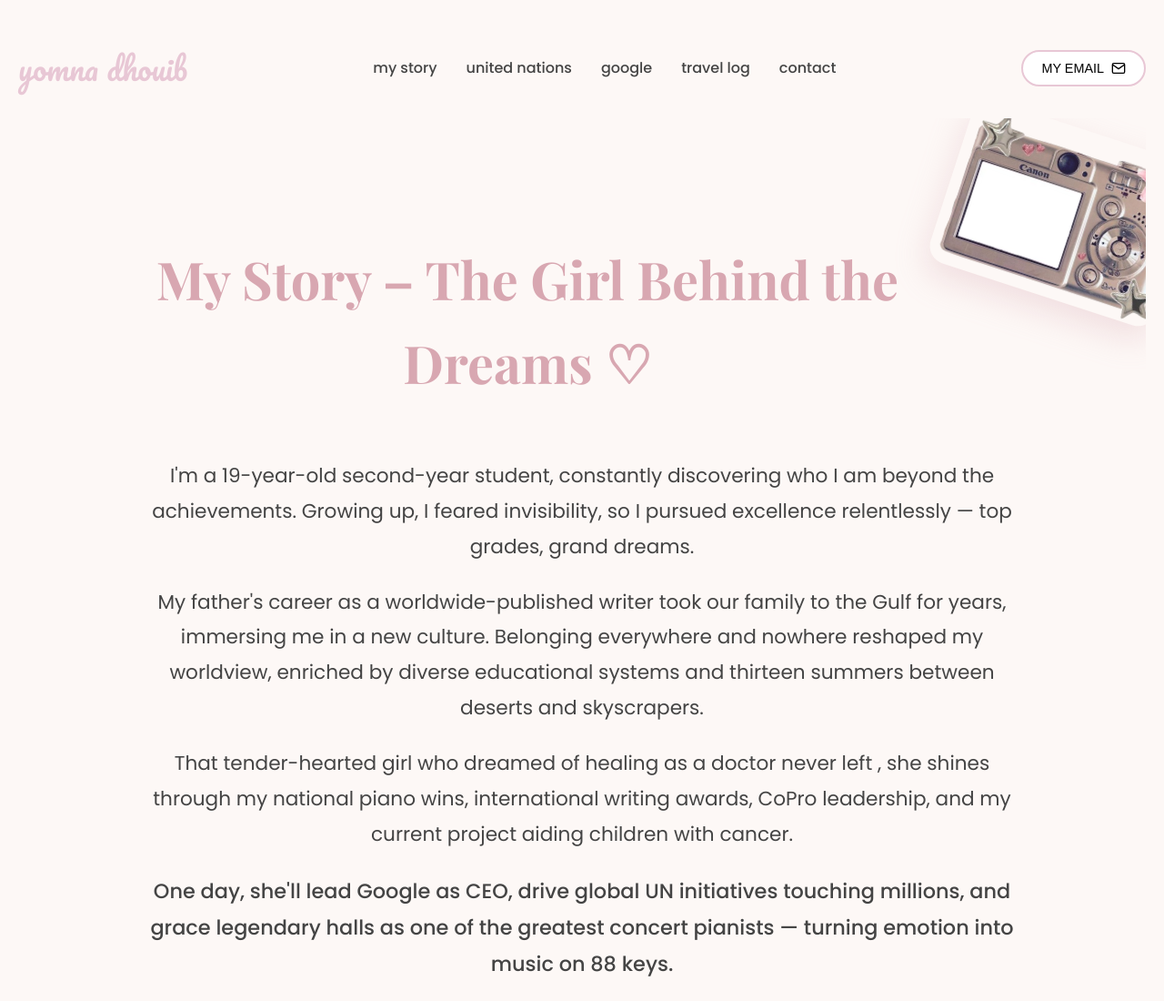
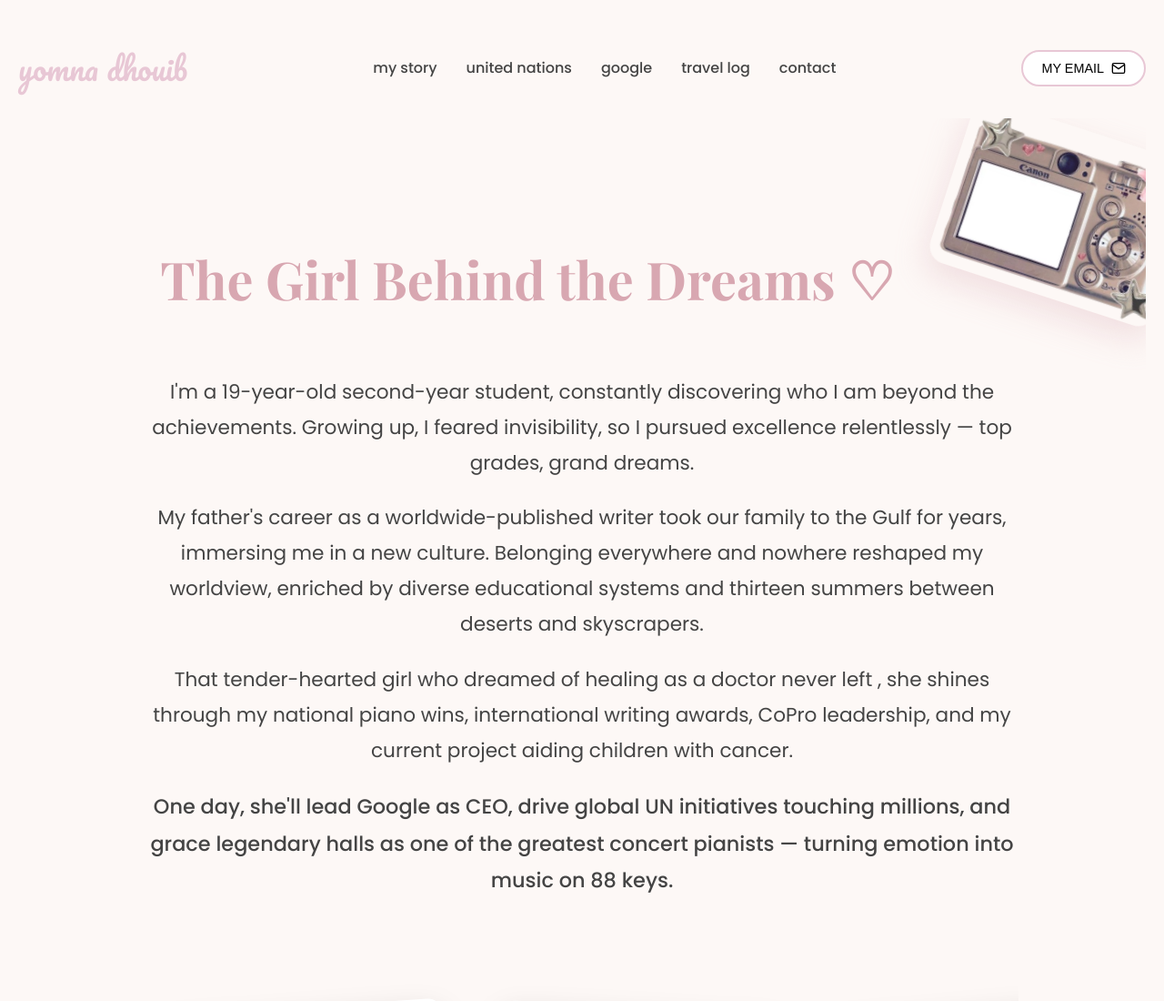
Before and after one commit to yomnaa06/portfolio, a plain HTML site: page my-story.html in a window 1280 px wide. Shown: the top 1100 px of the page at 91% size. Drawn offline with nearby package versions, Linux system fonts and the light colour scheme.

Commit message:
Revise content and layout of my-story.html
Updated the content and structure of the 'my-story.html' file, including changes to the story title and text, and adjustments to the layout and styling.

```diff
--- a/my-story.html
+++ b/my-story.html
@@ -208,7 +208,7 @@
     <div style="max-width:960px;margin:0 auto;">
       <div class="story-header">
         <h2 class="story-title">
-          My Story – The Girl Behind the Dreams ♡
+          The Girl Behind the Dreams ♡
         </h2>
         <img src="pics/camnew.png" alt="My decorated camera" class="title-camera">
       </div>
```
